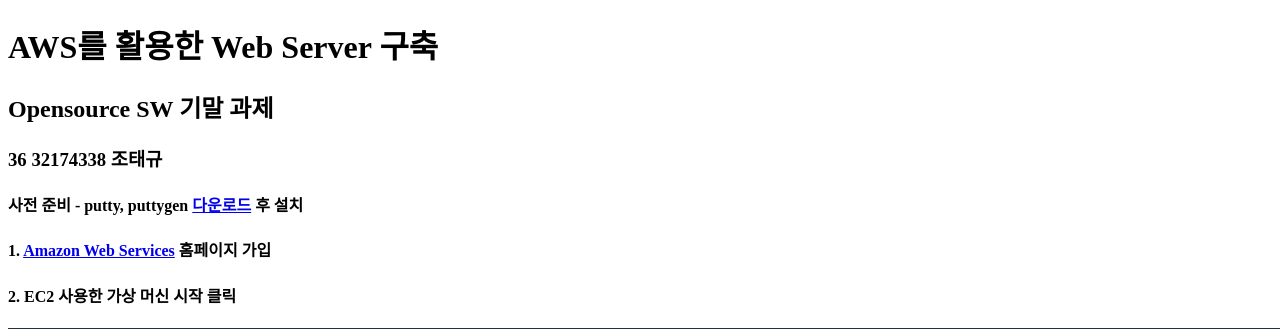
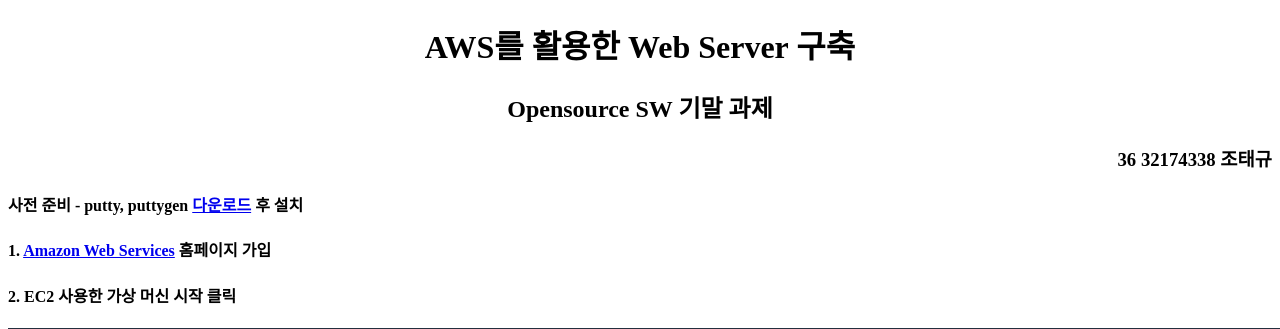
Before and after one commit to HASHTAG-YOU/OpenSourceSW, a Flask app: page / in a window 1280 px wide. Shown: the top 329 px of that part. Run offline with Flask 2, Linux system fonts and the light colour scheme; the page is wider than the window, and the part outside it is not shown.

Commit message:
text align in index.html

```diff
--- a/templates/index.html
+++ b/templates/index.html
@@ -1,15 +1,28 @@
 <!DOCTYPE html>
 <html lang ="en">
+
 <head>
+    <style>
+        #box1 { text-align:center;}
+        #box2 { text-align:right;}
+    </style>
+
     <meta charset="UTF-8">
     <meta name ="viewport" content="width=device-width, initial-scale=1.0">
     <meta http-equiv="X-UA-Compatible" content="ie=edge">
     <title>OpenSourceSW</title>
 </head>
+
 <body>
-<h1>AWS를 활용한 Web Server 구축</h1>
-<h2>Opensource SW 기말 과제</h2>
-<h3>36 32174338 조태규</h3>
+
+<div id = "box1">
+    <h1>AWS를 활용한 Web Server 구축</h1>
+    <h2>Opensource SW 기말 과제</h2>
+</div>
+
+<div id = "box2">
+    <h3>36 32174338 조태규</h3>
+</div>
 
 <h4>사전 준비 - putty, puttygen <a href = "https://www.chiark.greenend.org.uk/~sgtatham/putty/latest.html" >다운로드</a> 후 설치</h4>
 
```
Also changed, not shown: other parts of templates/index.html (+4 -1 lines).
